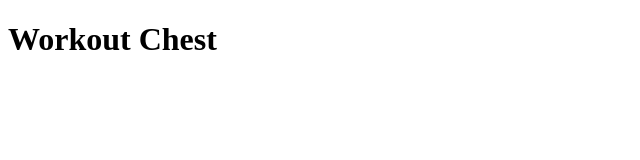
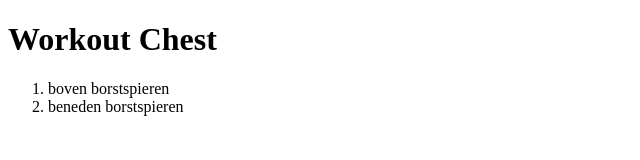
Before and after one commit to SammyVantomme/Fitness, a plain HTML site: page pages/chest.html in a window 1280 px wide. Shown: the whole page, without its empty margins (0-640 px from the left). Drawn offline with Linux system fonts and the light colour scheme.

Commit message:
Add chest exercises #2

```diff
--- a/pages/chest.html
+++ b/pages/chest.html
@@ -9,6 +9,10 @@
 
 <body>
     <h1>Workout Chest</h1>
+    <ol>
+        <li>boven borstspieren</li>
+        <li>beneden borstspieren</li>
+    </ol>
 
 </body>
 
```
